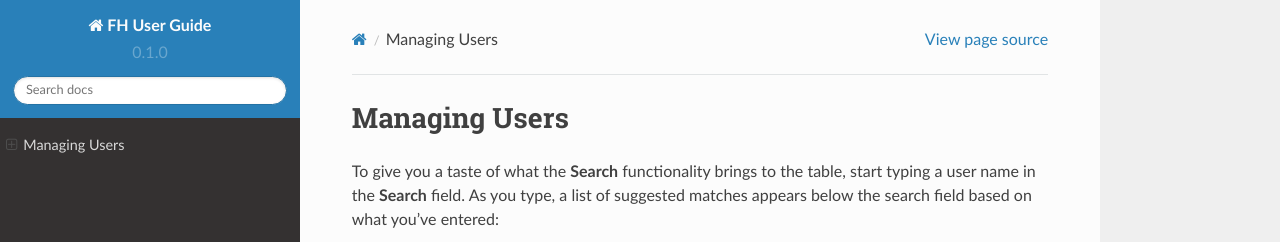
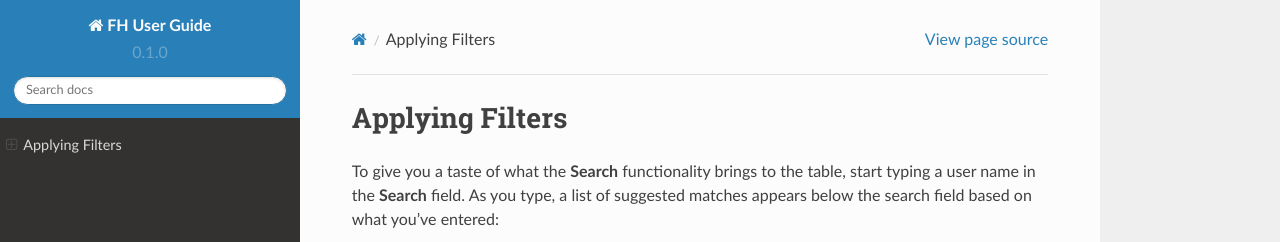
Before and after one commit to vadimsteckler1/fh_online_ug_poc, a Sphinx documentation site: the page built from docs/source/usage.rst, in a window 1280 px wide. Shown: the top 242 px of the page. Built offline with Sphinx 7.4.7 and the Read the Docs theme 2.0.0, drawn with Linux system fonts in a browser that asks for light colours.

Commit message:
Update usage.rst

```diff
--- a/docs/source/usage.rst
+++ b/docs/source/usage.rst
@@ -1,5 +1,5 @@
-Managing Users
-==============
+Applying Filters
+================
 
 To give you a taste of what the **Search** functionality brings to the table, start typing a user name in the **Search** field. As you type, a list of suggested matches appears below the search field based on what you’ve entered:
 
```
